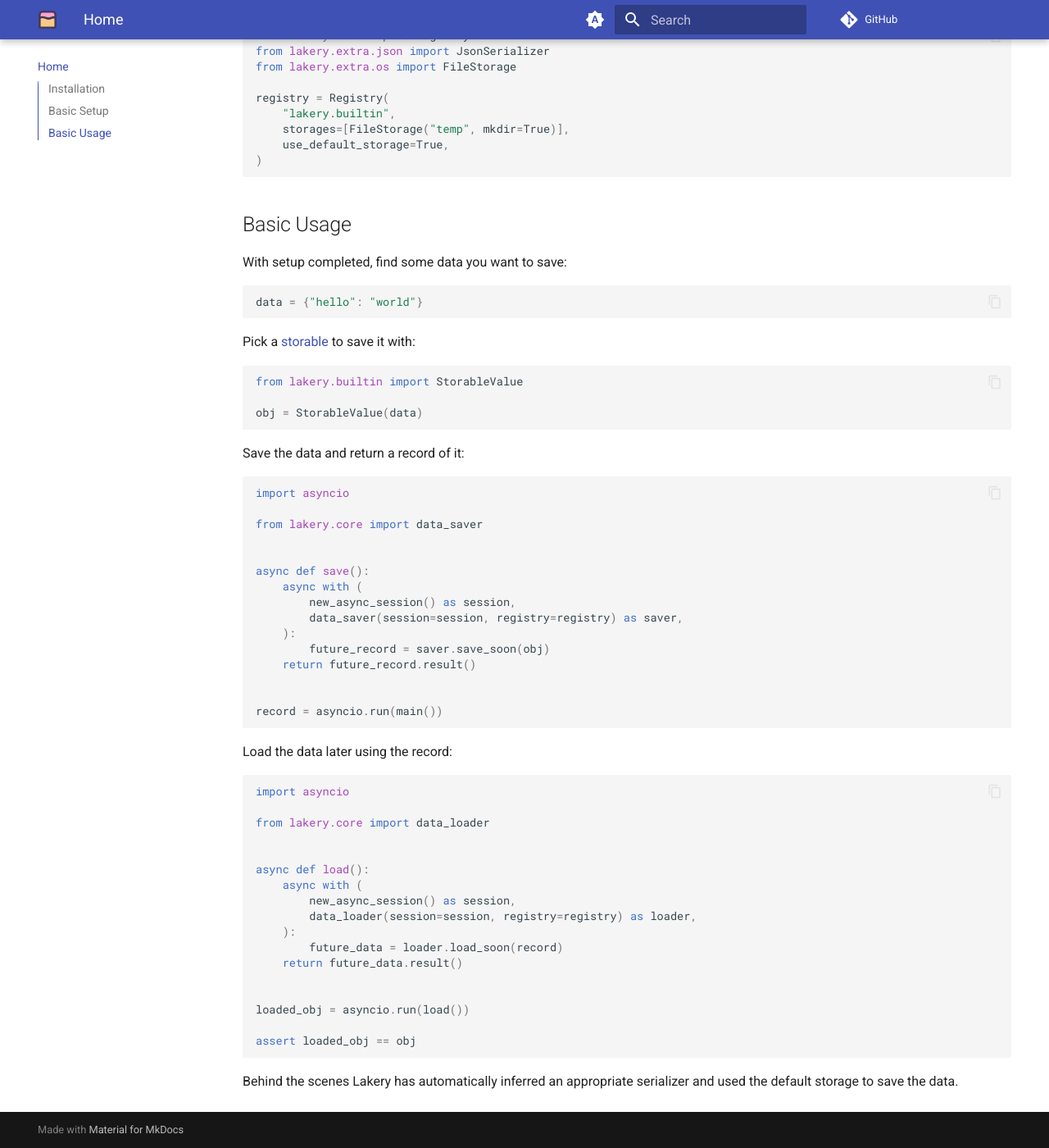
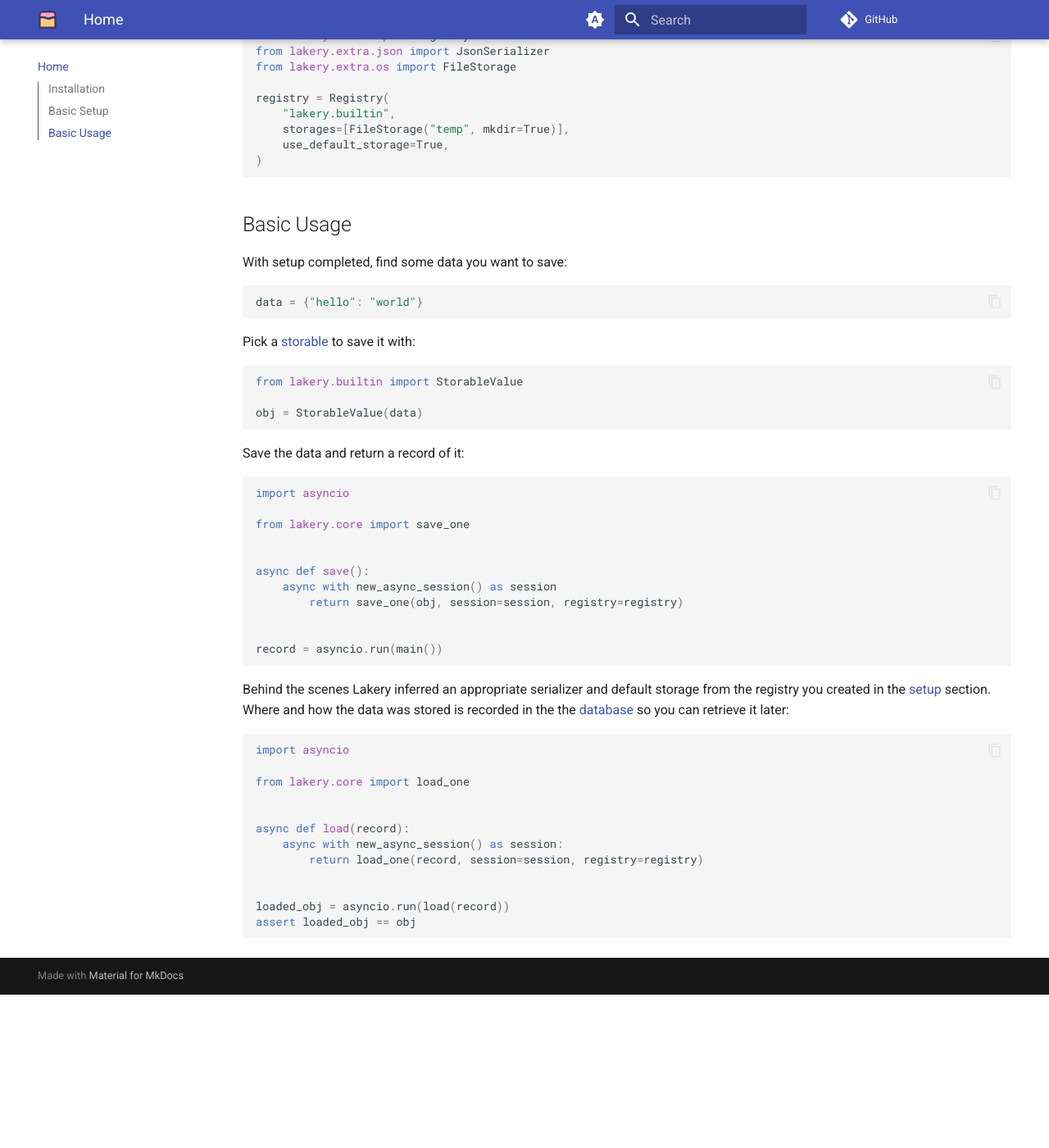
Before and after one commit to rmorshea/labox, an MkDocs documentation site: the page built from docs/src/index.md, in a window 1280 px wide and 1400 px high, scrolled down 1079 px. Shown: the whole window at 82% size. Built offline with MkDocs 1.6.1 and Material for MkDocs 9.7.7, drawn with Linux system fonts in a browser that asks for light colours; comment, search, counter and statistics services are not loaded; after the commit the page ends 2292 px from its top, so only the background shows below that.

Commit message:
add save load one

````diff
--- a/docs/src/index.md
+++ b/docs/src/index.md
@@ -82,42 +82,33 @@ Save the data and return a record of it:
 ```python
 import asyncio
 
-from lakery.core import data_saver
+from lakery.core import save_one
 
 
 async def save():
-    async with (
-        new_async_session() as session,
-        data_saver(session=session, registry=registry) as saver,
-    ):
-        future_record = saver.save_soon(obj)
-    return future_record.result()
+    async with new_async_session() as session
+        return save_one(obj, session=session, registry=registry)
 
 
 record = asyncio.run(main())
 ```
 
-Load the data later using the record:
+Behind the scenes Lakery inferred an appropriate serializer and default storage from the
+registry you created in the [setup](#basic-setup) section. Where and how the data was
+stored is recorded in the the [database](./concepts/database.md) so you can retrieve it
+later:
 
 ```python
 import asyncio
 
-from lakery.core import data_loader
+from lakery.core import load_one
 
 
-async def load():
-    async with (
-        new_async_session() as session,
-        data_loader(session=session, registry=registry) as loader,
-    ):
-        future_data = loader.load_soon(record)
-    return future_data.result()
+async def load(record):
+    async with new_async_session() as session:
+        return load_one(record, session=session, registry=registry)
 
 
-loaded_obj = asyncio.run(load())
-
+loaded_obj = asyncio.run(load(record))
 assert loaded_obj == obj
 ```
-
-Behind the scenes Lakery has automatically inferred an appropriate serializer and used
-the default storage to save the data.
````
Also changed, not shown: 4 other files.
